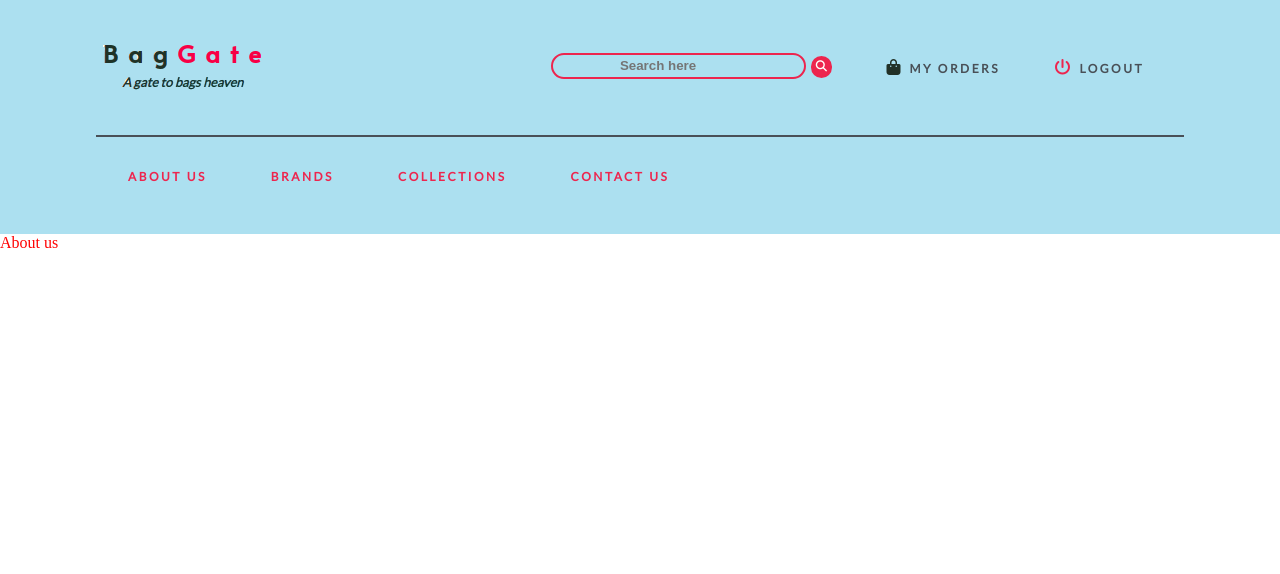
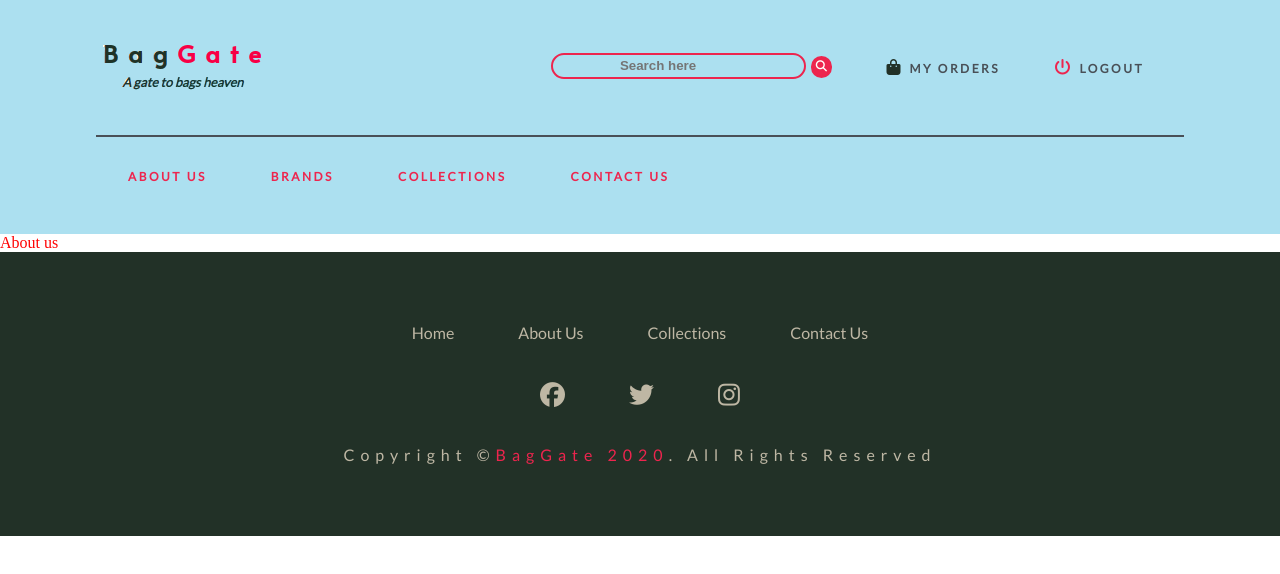
Before and after one commit to kapeiharshad/ecommerce-ui, a React (Create React App) app: page /about in a window 1280 px wide. Shown: the top 574 px of the page. Built offline with nearby package versions, Linux system fonts and the light colour scheme; the HTML template or start-up script is replaced by a standard one.

Commit message:
footer html and css

```diff
--- a/src/components/footer/Footer.css
+++ b/src/components/footer/Footer.css
@@ -0,0 +1,41 @@
+.footer {
+  background-color: var(--mainBlack);
+  padding: 70px 0;
+}
+
+.footer-container {
+  text-align: center;
+}
+.footer-link {
+  color: var(--darkGrey);
+  padding: 0 32px;
+}
+
+.footer-link:hover {
+  color: var(--primaryColor);
+}
+
+.footer-icon-container {
+  color: var(--darkGrey);
+  font-size: 25px;
+  cursor: pointer;
+  padding: 32px 0;
+}
+
+.footer-icon {
+  padding: 0 32px;
+}
+
+.footer-icon:hover {
+  color: var(--primaryColor);
+}
+
+.footer-rigths-text {
+  text-transform: capitalize;
+  color: var(--darkGrey);
+  display: inline-block;
+  letter-spacing: 6px;
+}
+.footer-rigths-subtext {
+  color: var(--primaryColor);
+}
--- a/src/components/footer/Footer.js
+++ b/src/components/footer/Footer.js
@@ -1,8 +1,49 @@
 import React from "react";
+import { NavLink } from "react-router-dom";
 import "./Footer.css";
 
 const Footer = () => {
-  return <div></div>;
+  let date = new Date().getFullYear();
+  return (
+    <div className="footer main-body ">
+      <div className="footer-container">
+        <div className="footer-link-container">
+          <NavLink to="/" id="footer-home-id" className="footer-link">
+            Home
+          </NavLink>
+          <NavLink to="/about" className="footer-link">
+            About Us
+          </NavLink>
+          <NavLink to="/collections" className="footer-link">
+            Collections
+          </NavLink>
+          <NavLink to="/contact" className="footer-link">
+            Contact Us
+          </NavLink>
+        </div>
+        <div className="footer-icon-container">
+          <span className="footer-icon">
+            <i className="fab fa-facebook"></i>
+          </span>
+          <span className="footer-icon">
+            <i className="fab fa-twitter"></i>
+          </span>
+          <span className="footer-icon">
+            <i className="fab fa-instagram"></i>
+          </span>
+        </div>
+        <div className="footer-rigths">
+          <span className="footer-rigths-text">
+            copyright &copy;
+            <span className="footer-rigths-subtext">
+              bagGate <span>{date}</span>
+            </span>
+            . all rights reserved
+          </span>
+        </div>
+      </div>
+    </div>
+  );
 };
 
 export default Footer;
--- a/src/components/home/Dashboard.js
+++ b/src/components/home/Dashboard.js
@@ -1,5 +1,5 @@
-import React, {Component} from "react";
-import {Link} from "react-router-dom";
+import React, { Component } from "react";
+import { Link } from "react-router-dom";
 import bagImage from "../../img/bannerImg.png";
 import "./Dashboard.css";
 
```
